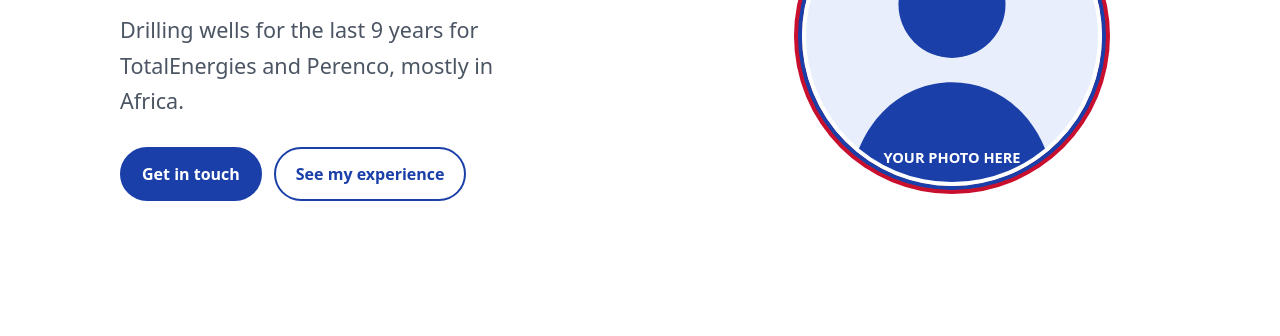
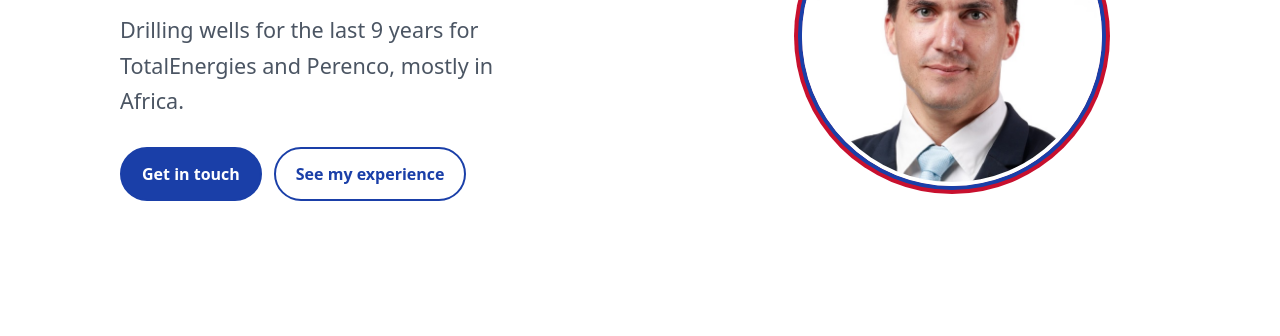
Before and after one commit to R1-Attab/personal-website, a plain HTML site: page index.html in a window 1280 px wide. Shown: the part 291-627 px from the top of the page. Drawn offline with Linux system fonts and the light colour scheme.

Commit message:
Add profile photo
Co-Authored-By: Claude Opus 5.5 <noreply@anthropic.com>

```diff
--- a/index.html
+++ b/index.html
@@ -66,7 +66,7 @@
         </div>
         <!-- ✏️ SWAP IMAGE: replace images/profile-placeholder.svg with your photo
              (e.g. images/profile.jpg, square, at least 600×600 px) and update src below. -->
-        <img class="hero-photo" src="images/profile-placeholder.svg" alt="Portrait of Erwan ATTABA" width="320" height="320">
+        <img class="hero-photo" src="images/profile.jpg" alt="Portrait of Erwan ATTABA" width="600" height="600">
       </div>
     </section>
 
```
Also changed, not shown: images/profile.jpg (added).
